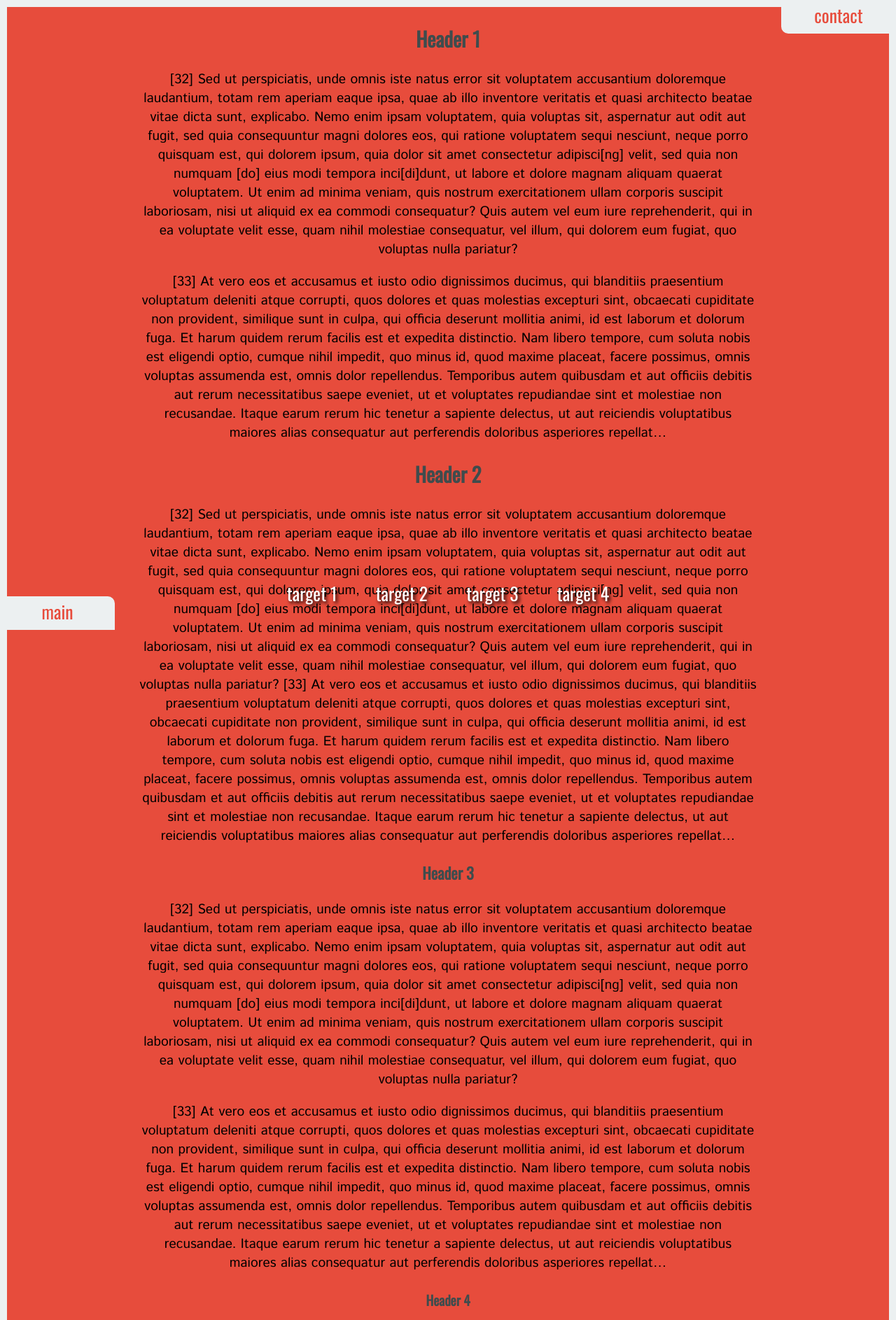
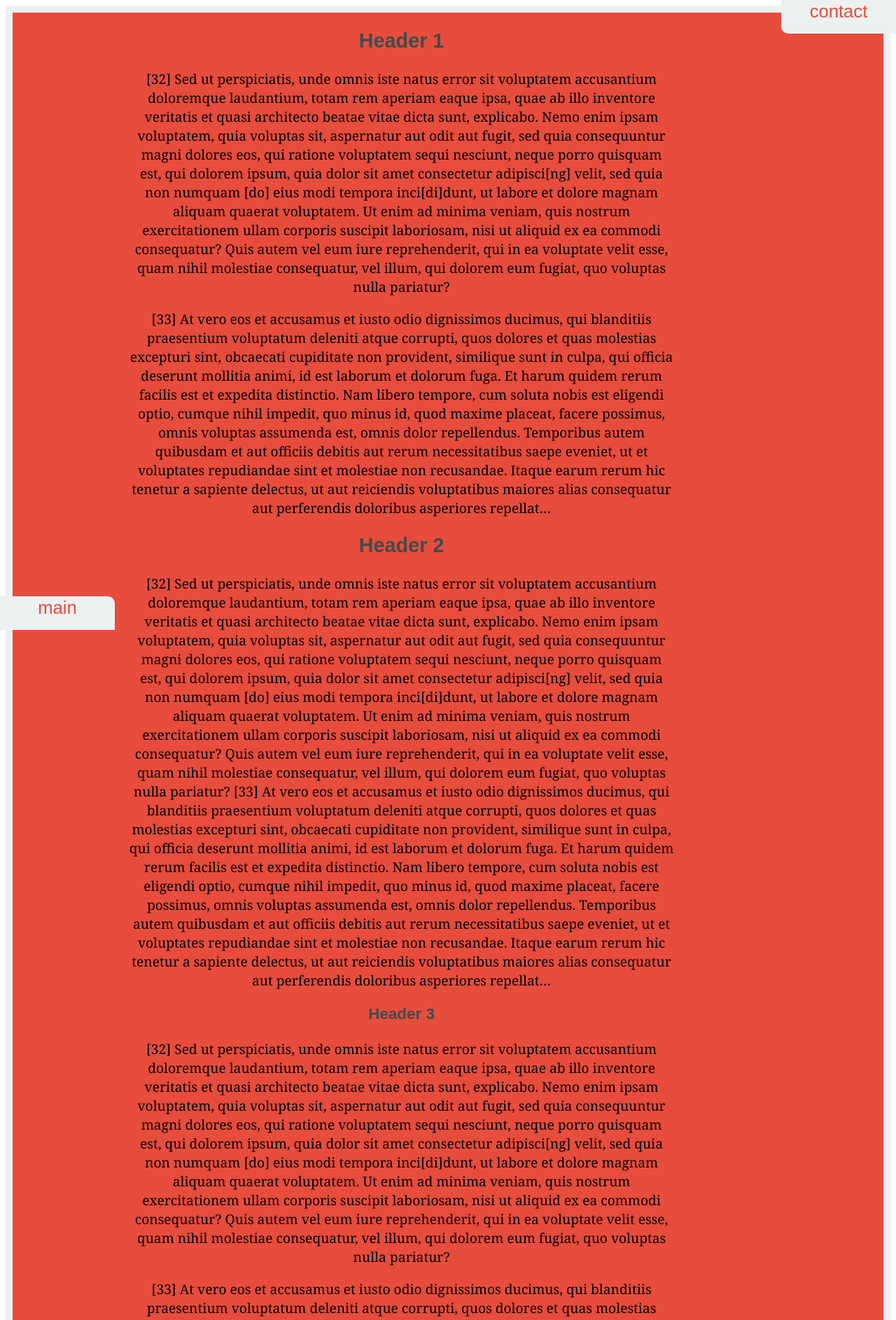
Before and after one commit to ozagordi/es_site, a Jekyll site: the page built from target1/index.md, in a window 1280 px wide. Shown: the top 1886 px of the page at 70% size. Built offline with Jekyll 4.4.1, drawn with Linux system fonts in a browser that asks for light colours; some web fonts are replaced; Markdown is read by kramdown in place of the engine named in the settings.

Commit message:
Major update of the main page, after suggestions form SC.

```diff
--- a/_layouts/engene.html
+++ b/_layouts/engene.html
@@ -37,9 +37,9 @@
 
 	<!-- FOOTER  -->
 	<div id="footer">
-		<a class="menu_links" href="../target1">target 1</a>
+		<a class="menu_links" href="../target1">TARGET 1</a>
 		<a class="menu_links" href="../target2">target 2</a>
-		<a class="menu_links" href="../target3">target 3</a>
+		<a class="menu_links" href="../target3">TARGET 3</a>
 		<a class="menu_links" href="../target4">target 4</a>
 	</div>
 </div>
--- a/css/main.css
+++ b/css/main.css
@@ -1,4 +1,6 @@
-@import url(http://fonts.googleapis.com/css?family=Istok+Web|Oswald);
+@import url(http://fonts.googleapis.com/css?family=Gafata|Noto+Serif);
+/* @import url(http://fonts.googleapis.com/css?family=Istok+Web|Oswald); */
+
 .color.turquoise {
   background: #1ABC9C;
 }
@@ -67,15 +69,21 @@
   background: #033D5C;
 }
 
+table {
+	width:100%;
+	table-layout:fixed;
+}
+
+img {
+     max-width: 100%;
+}
+
 #home {
-	position: absolute;
 	width: 100%;
 	height: 100%;
-	min-height: 100%;
 	z-index: -1;
-	display: table;
+ 	display: table;
 	text-align: center;
-	vertical-align: middle;
 
     box-sizing: border-box;
 	-moz-box-sizing: border-box;
@@ -88,68 +96,131 @@
 	bottom: 0px;
 }
 
-#home img {
-	width: 50%;
+#homeinner {
+	width: 100%;
+	position: relative;
+	display: table-row;
 }
 
-#homeinner {
+#left-arrow {
+	float: left;
 	display: table-cell;
-	width: 100%;
-	height: 100%;
 	vertical-align: middle;
+}
+
+#right-arrow {
+	float: right;
+	display: table-cell;
+	vertical-align: middle;
+}
+
+#main-logo {
+	display: table-cell;
+	vertical-align: middle;
+}
+
+#empty-cell {
+	display: table-cell;
+	height: 3em;
+}
+
+#button-cell {
+	display: table-cell;
+	overflow: hidden;
+	text-align: center;
 }
 
 h1, h2, h3, h4 {
 	color: #3F4C4D;
-	font-family: 'Oswald', sans-serif;
+	font-family: 'Gatafa', sans-serif;
 }
 
 p {
 	color: black;
-	font-family: 'Istok Web', sans-serif;
+	font-family: 'Noto Serif', sans-serif;
+}
+
+
+.home_link {
+	display: inline-block;
+	white-space: nowrap;
+/*	margin-right: 1%;
+	margin-left: 1%;
+	margin-bottom: 0%;
+	margin-top: 0%; */
+	font-size: 0.9em;
+	font-family: 'Gatafa', sans-serif;
+	color: white;
+	min-width: 2.5em;
+	max-width: 100%;
+	z-index: 10;
+	vertical-align: middle;
+	background-color: #E74C3C;
+}
+
+.menu_button {
+	display: inline-block;
+	outline: #E74C3C solid 1px;
+	outline-offset: 4px;
+	margin: 10px 30px;
+	vertical-align: middle;
 }
 
 .menu_links {
-	margin-right: 2%;
-	margin-left: 2%;
-	font-size: 1.6em;
-	font-family: 'Oswald', sans-serif;
-	width: 20%;
+	display: table-cell;
+/*	margin-right: 1%;
+	margin-left: 1%;*/
+	font-size: 0.9em;
+	font-family: 'Gatafa', sans-serif;
 	z-index: 10;
+	vertical-align: middle;
+}
+
+.img_sep {
+	display: inline-block; /*table-cell;*/
+	white-space: nowrap;
+	vertical-align: middle;
+	max-width: 100%;
 }
 
 #footer {
-	position: fixed;
+	display: table-row;
 	width: 100%;
-	bottom: 40px;
-	left: 0px;
-	z-index: 50; /* It should not overlap the button */
+	bottom: 20px;
+	z-index: 5; /* It should not overlap the button */
 	height: 2.0em;
 }
 
 a.menu_links {
 	text-decoration: none;
-	color: #FFFFFF;
-	text-shadow: 0.1em 0.1em 0.2em black;
-
+	color: #EF3120;
+	/*
 	transition: All 0.7s ease;
 	-webkit-transition: All 0.7s ease;
 	-moz-transition: All 0.7s ease;
 	-o-transition: All 0.7s ease;
 	-ms-transition: All 0.7s ease;
+	*/
 }
 
+a.home_link {
+	text-decoration: none;
+	color: white;
+}
+
+/*
 a.menu_links:hover {
-/*	color: #3CA0D0; */
-	font-size: 1.8em;
+	color: #3CA0D0;
+	font-size: 1.6em;
 	text-shadow: 0.1em 0.1em 0.2em black;
 }
+*/
 
 .growing-button {
 	position: fixed;
 	z-index: 100;
 	font-size: 1.6em;
-	font-family: 'Oswald', sans-serif;
+	font-family: 'Gatafa', sans-serif;
 
 	background: #ECF0F1;
 	border: none;
@@ -199,7 +270,6 @@
 
 a.button-link:hover {
 	color: #086FA1;
-/*	text-shadow: 0.1em 0.1em 0.2em black; */
 }
 
 .outer {
@@ -215,3 +285,19 @@
 	font-size: 1.2em;
 	font-family: 'Fenix', serif;
 }
+
+#home_message {
+	max-width: 400px;
+	display: inline-block;
+	color: #E74C3C;
+	font-size: 0.9em;
+	font-family: Gafata;
+	vertical-align: middle;
+}
+
+#large_message {
+	color: #E74C3C;
+	font-size: 1.9em;
+	font-family: Gafata;
+	max-height: 2.1em;
+}
```
Also changed, not shown: index.html (+93 -15 lines), images/circled_arrow_left.svg (added), images/circled_arrow_right.svg (added), images/dotted_separator.svg (added), images/fine_grid.svg (added), images/line_sep_left.svg (added), images/line_sep_right.svg (added).
